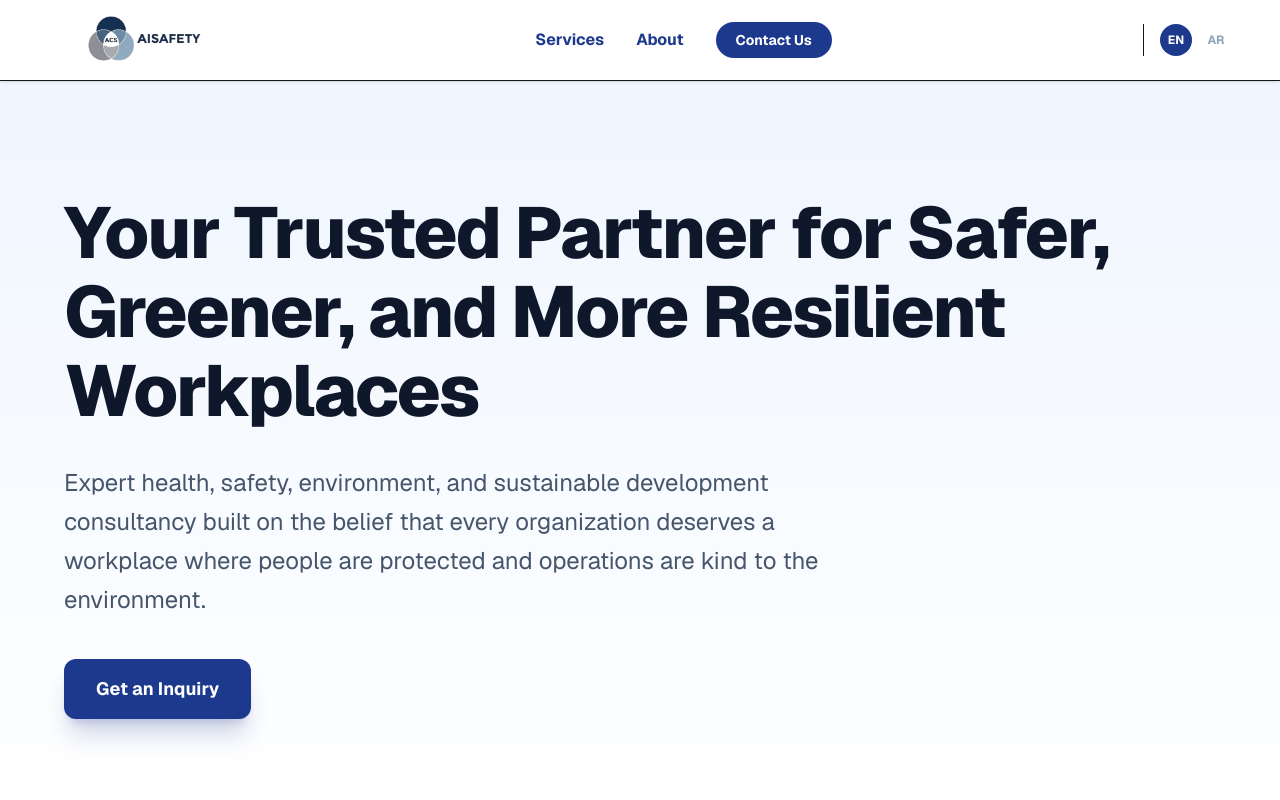
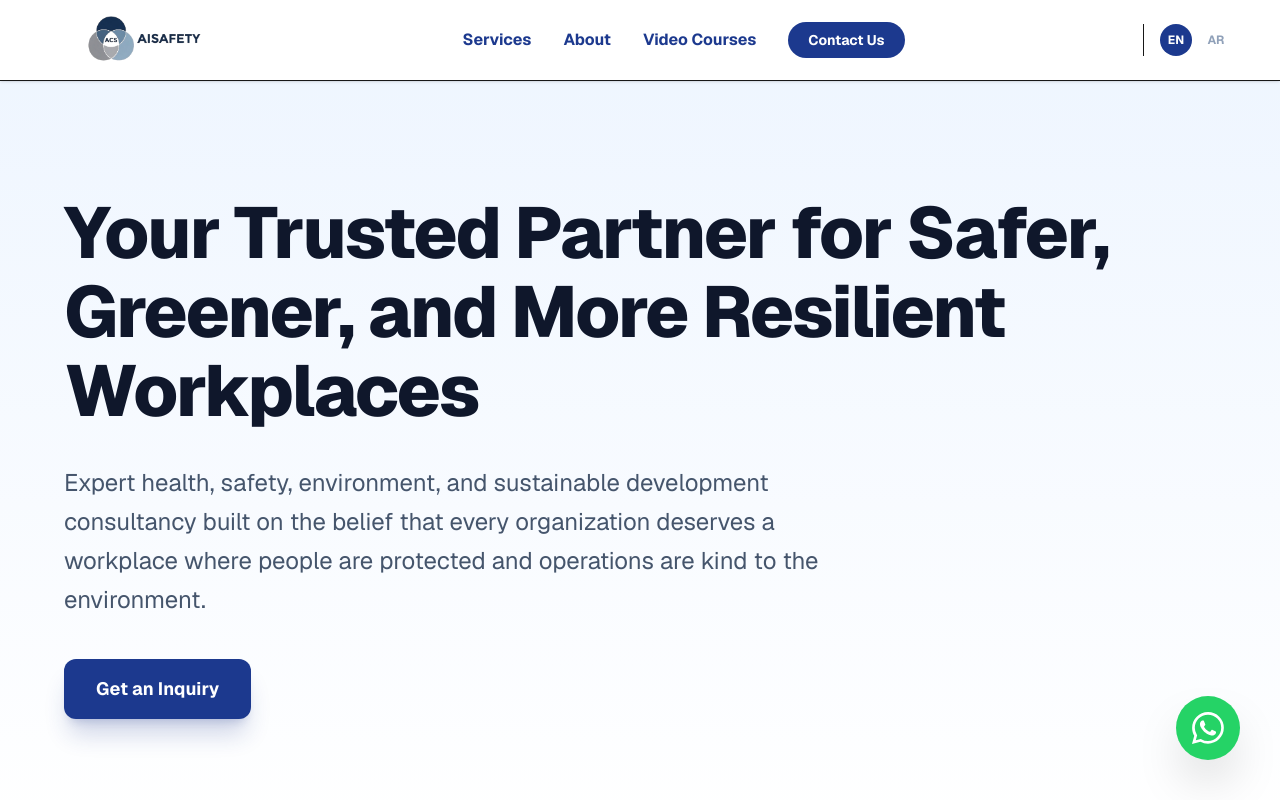
Before and after one commit to maddy356/alsafetyconsultancyservices, a Next.js app: page / in a window 1280 px wide. Shown: the top 800 px of the page. Built offline with nearby package versions, Linux system fonts and the light colour scheme.

Commit message:
Add WhatsApp floating button and contact link

```diff
--- a/app/page.tsx
+++ b/app/page.tsx
@@ -1,6 +1,7 @@
 'use client';
 import { useState } from 'react';
 import Image from 'next/image';
+import Link from 'next/link';
 import { sendInquiry } from './actions';
 
 export default function LandingPage() {
@@ -38,6 +39,7 @@
     en: {
       navServices: "Services",
       navAbout: "About",
+      navCourses: "Video Courses",
       navContact: "Contact Us",
       heroTitle: "Your Trusted Partner for Safer, Greener, and More Resilient Workplaces",
       heroDesc: "Expert health, safety, environment, and sustainable development consultancy built on the belief that every organization deserves a workplace where people are protected and operations are kind to the environment.",
@@ -61,6 +63,8 @@
       successBody: "Your inquiry has been received. One of our HSE consultants will review your details and contact you shortly.",
       errorMsg: "Something went wrong. Please try again or email us directly.",
       backBtn: "Send another message",
+      whatsappMessage: "Hello, I would like to inquire about your HSE and ISO consultancy services.",
+      whatsappTooltip: "Chat with us on WhatsApp",
       services: [
         { title: "1. International Certification & Management Systems", items: ["ISO 45001 (Occupational Health & Safety)", "ISO 9001 (Quality Management)", "ISO 14001 (Environmental Management)", "Integrated Management Systems (IMS)"] },
         { title: "2. Safety & Compliance Audits", items: ["Comprehensive safety and compliance audits", "Regulatory inspection preparedness", "HSE documentation reviews"] },
@@ -79,6 +83,7 @@
     ar: {
       navServices: "خدماتنا",
       navAbout: "من نحن",
+      navCourses: "دورات الفيديو",
       navContact: "اتصل بنا",
       heroTitle: "شريككم الموثوق لأماكن عمل أكثر أماناً واستدامة ومرونة",
       heroDesc: "نحن شركة استشارية متخصصة في الصحة والسلامة والبيئة والتنمية المستدامة، قائمة على إيمان راسخ: أن كل مؤسسة تستحق مكان عمل يكون فيه الأفراد محميين.",
@@ -102,6 +107,8 @@
       successBody: "لقد تم استلام طلبكم بنجاح. سيقوم أحد مستشارينا بمراجعة التفاصيل والتواصل معكم في أقرب وقت ممكن.",
       errorMsg: "حدث خطأ ما. يرجى المحاولة مرة أخرى أو مراسلتنا مباشرة.",
       backBtn: "إرسال رسالة أخرى",
+      whatsappMessage: "مرحباً، أود الاستفسار عن خدمات استشارات الصحة والسلامة والأيزو الخاصة بكم.",
+      whatsappTooltip: "تواصل معنا عبر واتساب",
       services: [
         { title: "1. الشهادات الدولية وأنظمة الإدارة", items: ["ISO 45001 (الصحة والسلامة المهنية)", "ISO 9001 (إدارة الجودة)", "ISO 14001 (الإدارة البيئية)", "أنظمة إدارة متكاملة (IMS)"] },
         { title: "2. تدقيق السلامة والامتثال", items: ["تدقيق شامل للسلامة والامتثال", "مراجعات الاستعداد للتفتيش الرقابي", "مراجعة وثائق الصحة والسلامة"] },
@@ -140,6 +147,7 @@
         <div className="hidden md:flex gap-8 items-center font-bold text-blue-900">
           <a href="#services" className="hover:text-blue-600 transition">{current.navServices}</a>
           <a href="#about" className="hover:text-blue-600 transition">{current.navAbout}</a>
+          <Link href="/courses" className="hover:text-blue-600 transition">{current.navCourses}</Link>
           <button onClick={scrollToContact} className="bg-blue-900 text-white px-5 py-2 rounded-full text-sm hover:bg-blue-800 transition">
             {current.navContact}
           </button>
@@ -227,9 +235,21 @@
           <div className="lg:col-span-2">
             <h2 className="text-4xl font-black text-slate-900 mb-6 leading-tight">{current.inquiryTitle}</h2>
             <p className="text-lg text-slate-600 mb-8">{current.inquirySub}</p>
-            <div className="flex items-center gap-4 text-slate-800 font-bold">
-              <div className="w-10 h-10 bg-blue-100 rounded-full flex items-center justify-center text-blue-900 font-mono">@</div>
-              inquiry@alsafety.info
+            <div className="flex flex-col gap-4 text-slate-800 font-bold">
+              <div className="flex items-center gap-4">
+                <div className="w-10 h-10 bg-blue-100 rounded-full flex items-center justify-center text-blue-900 font-mono">@</div>
+                inquiry@alsafety.info
+              </div>
+              <div className="flex items-center gap-4">
+                <div className="w-10 h-10 bg-green-100 rounded-full flex items-center justify-center text-green-700">
+                  <svg xmlns="http://www.w3.org/2000/svg" width="18" height="18" fill="currentColor" viewBox="0 0 16 16">
+                    <path d="M13.601 2.326A7.854 7.854 0 0 0 7.994 0C3.627 0 .068 3.558.064 7.926c-.003 1.396.366 2.76 1.057 3.965L0 16l4.204-1.102a7.933 7.933 0 0 0 3.79.965h.004c4.368 0 7.926-3.558 7.93-7.93A7.898 7.898 0 0 0 13.6 2.326zM7.994 14.521a6.573 6.573 0 0 1-3.356-.92l-.24-.144-2.494.654.666-2.433-.156-.251a6.56 6.56 0 0 1-1.007-3.505c0-3.626 2.957-6.584 6.591-6.584a6.56 6.56 0 0 1 4.66 1.931 6.557 6.557 0 0 1 1.928 4.66c-.004 3.639-2.961 6.592-6.592 6.592zm3.615-4.934c-.197-.099-1.17-.578-1.353-.646-.182-.065-.315-.099-.445.099-.133.197-.513.646-.627.775-.114.133-.232.148-.43.05-.197-.1-.836-.308-1.592-.985-.59-.525-.985-1.175-1.103-1.372-.114-.198-.011-.304.088-.403.087-.088.197-.232.296-.346.1-.114.133-.198.198-.33.065-.134.034-.248-.015-.347-.05-.099-.445-1.076-.612-1.47-.16-.389-.323-.335-.445-.34-.114-.007-.247-.007-.38-.007a.729.729 0 0 0-.529.247c-.182.198-.691.677-.691 1.654 0 .977.71 1.916.81 2.049.098.133 1.394 2.132 3.383 2.992.47.205.84.326 1.129.418.475.152.904.129 1.246.08.38-.058 1.171-.48 1.338-.943.164-.464.164-.86.114-.943-.049-.084-.182-.133-.38-.232z"/>
+                  </svg>
+                </div>
+                <a href={`https://wa.me/97333430126?text=${encodeURIComponent(current.whatsappMessage)}`} target="_blank" rel="noopener noreferrer" className="hover:text-green-600 transition">
+                  +973 33430126
+                </a>
+              </div>
             </div>
           </div>
 
@@ -289,6 +309,18 @@
           </div>
         </div>
       </footer>
+      {/* Floating WhatsApp Button */}
+      <a
+        href={`https://wa.me/97333430126?text=${encodeURIComponent(current.whatsappMessage)}`}
+        target="_blank"
+        rel="noopener noreferrer"
+        className="fixed bottom-6 right-6 md:bottom-10 md:right-10 bg-[#25D366] text-white p-4 rounded-full shadow-2xl hover:bg-[#128C7E] hover:scale-110 transition-transform z-50 flex items-center justify-center group"
+        title={current.whatsappTooltip}
+      >
+        <svg xmlns="http://www.w3.org/2000/svg" width="32" height="32" fill="currentColor" viewBox="0 0 16 16">
+          <path d="M13.601 2.326A7.854 7.854 0 0 0 7.994 0C3.627 0 .068 3.558.064 7.926c-.003 1.396.366 2.76 1.057 3.965L0 16l4.204-1.102a7.933 7.933 0 0 0 3.79.965h.004c4.368 0 7.926-3.558 7.93-7.93A7.898 7.898 0 0 0 13.6 2.326zM7.994 14.521a6.573 6.573 0 0 1-3.356-.92l-.24-.144-2.494.654.666-2.433-.156-.251a6.56 6.56 0 0 1-1.007-3.505c0-3.626 2.957-6.584 6.591-6.584a6.56 6.56 0 0 1 4.66 1.931 6.557 6.557 0 0 1 1.928 4.66c-.004 3.639-2.961 6.592-6.592 6.592zm3.615-4.934c-.197-.099-1.17-.578-1.353-.646-.182-.065-.315-.099-.445.099-.133.197-.513.646-.627.775-.114.133-.232.148-.43.05-.197-.1-.836-.308-1.592-.985-.59-.525-.985-1.175-1.103-1.372-.114-.198-.011-.304.088-.403.087-.088.197-.232.296-.346.1-.114.133-.198.198-.33.065-.134.034-.248-.015-.347-.05-.099-.445-1.076-.612-1.47-.16-.389-.323-.335-.445-.34-.114-.007-.247-.007-.38-.007a.729.729 0 0 0-.529.247c-.182.198-.691.677-.691 1.654 0 .977.71 1.916.81 2.049.098.133 1.394 2.132 3.383 2.992.47.205.84.326 1.129.418.475.152.904.129 1.246.08.38-.058 1.171-.48 1.338-.943.164-.464.164-.86.114-.943-.049-.084-.182-.133-.38-.232z"/>
+        </svg>
+      </a>
     </main>
   );
 }
```
